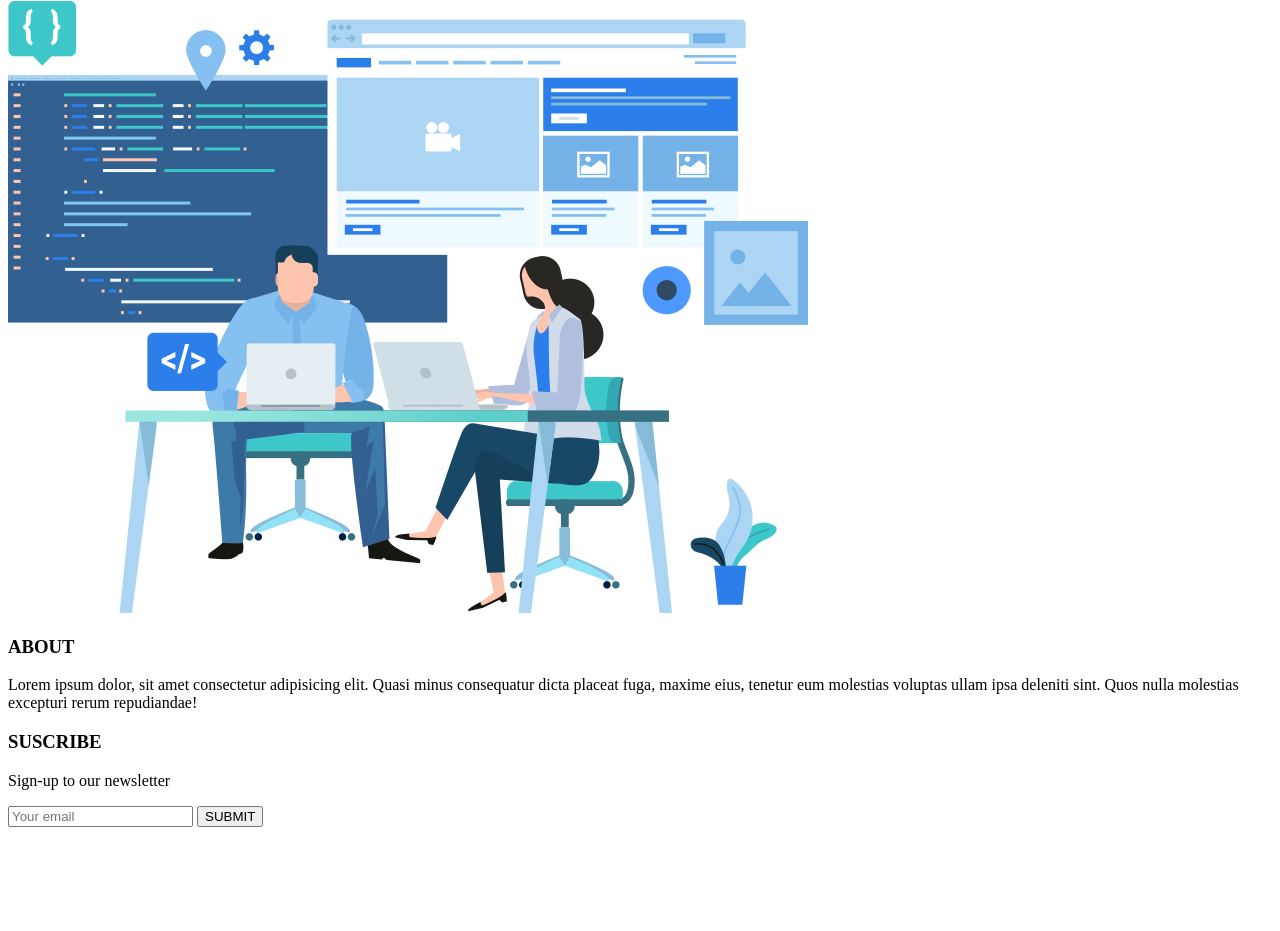
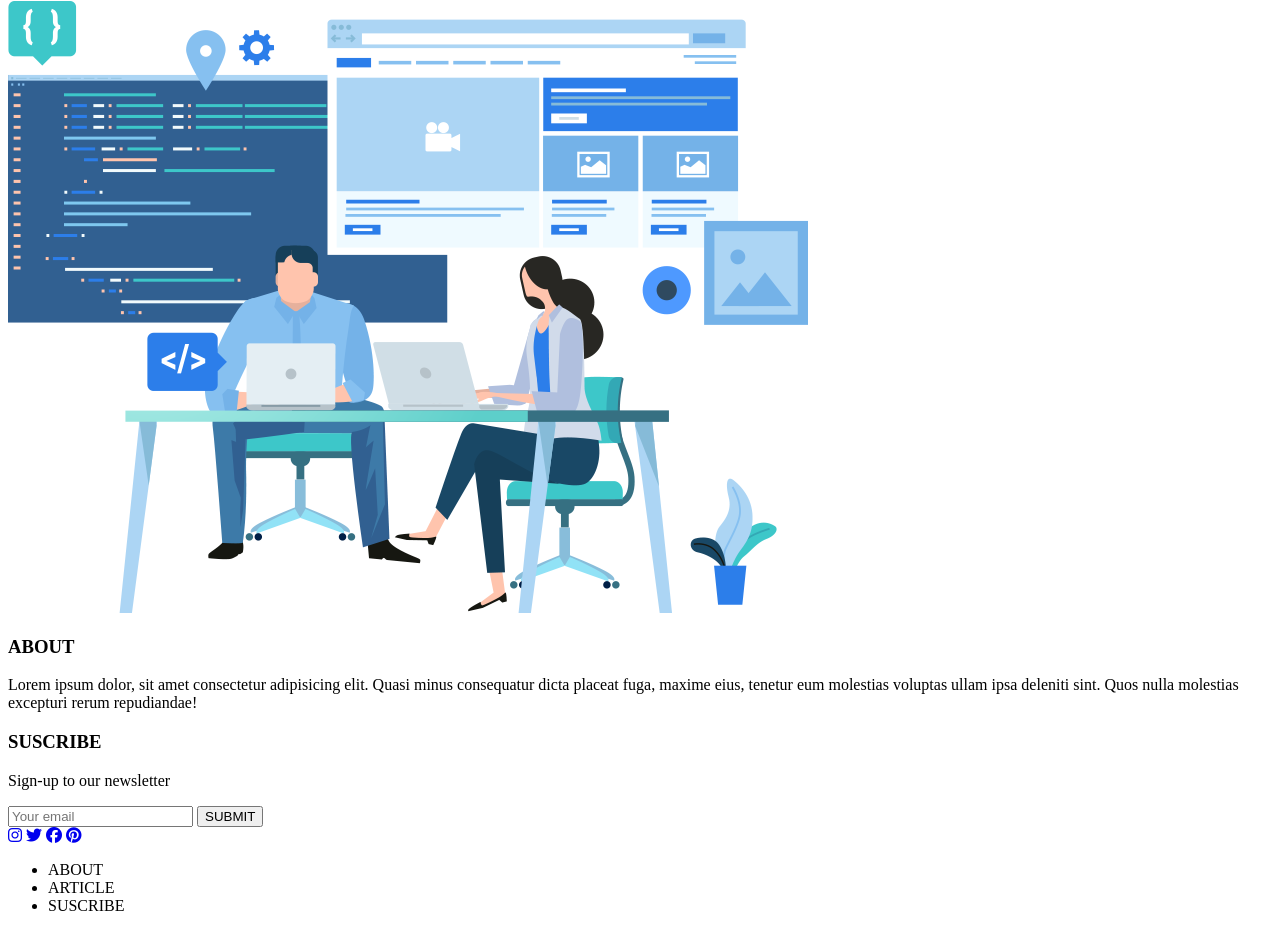
Before and after one commit to RichardManques/prueba1_richard_manques, a plain HTML site: page index.html in a window 1280 px wide. Shown: the part 2602-3533 px from the top of the page. Before the commit the page ends 3437 px from the top, so only its background shows below. Drawn offline with Linux system fonts and the light colour scheme.

Commit message:
fin maquitacion y agregando iconos

```diff
--- a/index.html
+++ b/index.html
@@ -59,13 +59,23 @@
             </div><!--FIN CAJA INBUT(input y boton)-->
         </div><!--FIN CAJA 4-->
         <div class="cajanetwork">
-            <div class="social">
+                <a href="https://www.instagram.com"><i class="fab fa-instagram"></i></a>
 
+                <a href="https://twitter.com/?logout=1600203503630"><i class="fab fa-twitter"></i></a>
+
+                <a href="https://www.facebook.com"><i class="fab fa-facebook"></i></a>
+
+                <a href="https://www.pinterest.cl"><i class="fab fa-pinterest"></i></a>
             </div>
             <div class="more">
-
+                <ul>
+                    <li>ABOUT</li>
+                    <li>ARTICLE</li>
+                    <li>SUSCRIBE</li>
+                </ul>
             </div>
         </div>
     </div><!--FIN CAJA PRINCIPAL-->
+    <script src="https://kit.fontawesome.com/c32040bac1.js" crossorigin="anonymous"></script>
 </body>
 </html>
```
